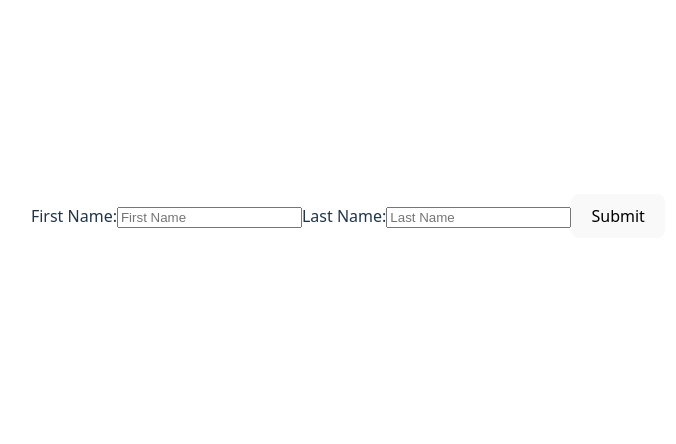
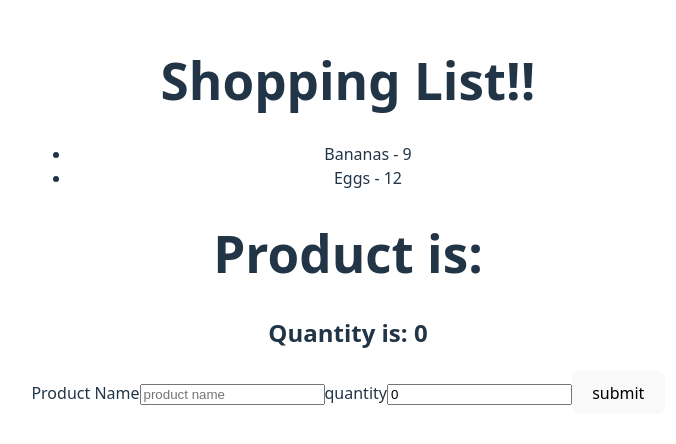
Before and after one commit to cthipsudo/didactic-couscous, a React app: page / in a window 1280 px wide. Shown: the part 184-628 px from the top of the page, without its empty margins (292-968 px from the left). Built offline with nearby package versions, Linux system fonts and the light colour scheme; the HTML template or start-up script is replaced by a standard one.

Commit message:
created Shopping List

```diff
--- a/src/App.jsx
+++ b/src/App.jsx
@@ -1,12 +1,15 @@
 import UsernameForm from "./UsernameForm";
 import SignupForm from "./SignUpForm";
+import ShoppingList from "./ShoppingList";
+
 import "./App.css";
 
 function App() {
   return (
     <>
-      <SignupForm />
+      {/* <SignupForm /> */}
       {/* <UsernameForm /> */}
+      <ShoppingList />
     </>
   );
 }
--- /dev/null
+++ b/src/ShoppingList.jsx
@@ -0,0 +1,31 @@
+import { useState } from "react";
+import ShoppingListForm from "./ShoppingListForm";
+
+export default function ShoppingList() {
+  const [items, setItems] = useState([
+    { id: 1, product: "Bananas", quantity: 9 },
+    { id: 2, product: "Eggs", quantity: 12 },
+  ]);
+
+  const addItem = (item) => {
+    setItems((itemData) => {
+      return [...itemData, { ...item, id: 9 }];
+    });
+  };
+
+  return (
+    <div>
+      <h1>Shopping List!!</h1>
+      <ul>
+        {items.map((i) => {
+          return (
+            <li key={i.id}>
+              {i.product} - {i.quantity}
+            </li>
+          );
+        })}
+      </ul>
+      <ShoppingListForm itemFunc={addItem} />
+    </div>
+  );
+}
--- /dev/null
+++ b/src/ShoppingListForm.jsx
@@ -0,0 +1,39 @@
+import { useState } from "react";
+
+export default function ShoppingListForm({ itemFunc }) {
+  const [formData, setFormData] = useState({ product: "", quantity: 0 });
+  const handleChange = (evt) => {
+    setFormData((formData) => {
+      return { ...formData, [evt.target.name]: evt.target.value };
+    });
+  };
+  const handleSubmit = (evt) => {
+    evt.preventDefault();
+    itemFunc(formData);
+  };
+  return (
+    <form onSubmit={handleSubmit}>
+      <h1>Product is: {formData.product}</h1>
+      <h2>Quantity is: {formData.quantity}</h2>
+      <label htmlFor="product">Product Name</label>
+      <input
+        type="text"
+        placeholder="product name"
+        name="product"
+        id="product"
+        onChange={handleChange}
+        value={formData.product}
+      />
+      <label htmlFor="quantity">quantity</label>
+      <input
+        type="text"
+        placeholder="quantity"
+        name="quantity"
+        id="quantity"
+        onChange={handleChange}
+        value={formData.quantity}
+      />
+      <button>submit</button>
+    </form>
+  );
+}
```
